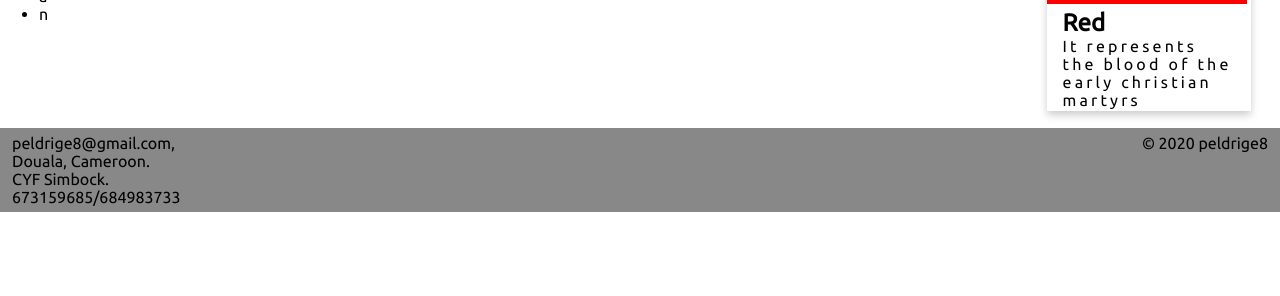
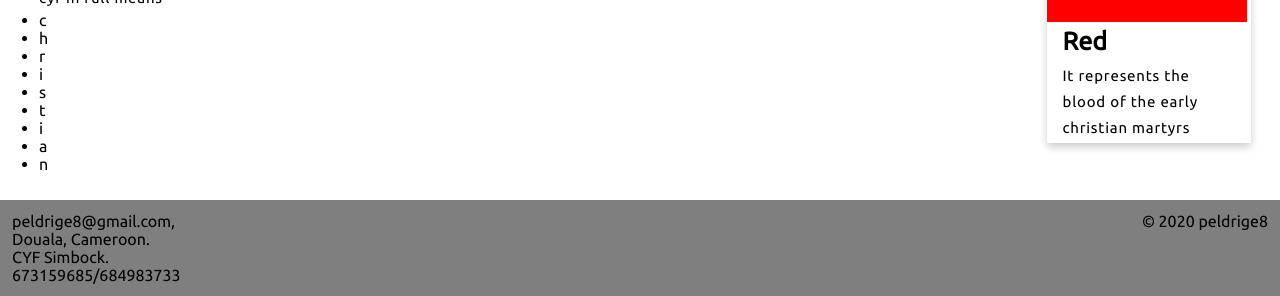
Before and after one commit to eldrige/CYF, a plain HTML site: page index.html in a window 1280 px wide. Shown: the part 1367-1663 px from the top of the page. Before the commit the page ends 1579 px from the top, so only its background shows below. Drawn offline with Linux system fonts and the light colour scheme; a web font is replaced by a local one.

Commit message:
improved the typography

```diff
--- a/index.html
+++ b/index.html
@@ -9,18 +9,13 @@
 </head>
 
 <body>
-   <style>
-       p {
-           letter-spacing: 0.2em;
-       }
-    </style>
     <header>
     <nav class="header">
         <div class="image">
             <img src="assets/images/chi-rho-labarum-christian-symbolism-symbol-png-clip-art.png" style="width:100px">
         </div>
         <div class="header-right">
-        <a href="Home" class="active">Home</a>
+        <a href="Home">Home</a>
         <a href="Gallery.html">Gallery</a>
         <a href="#maps">Maps</a>
         <a href="video.html">Video</a>
--- a/styles.css
+++ b/styles.css
@@ -31,7 +31,6 @@ nav a:hover {
 
 }
 nav a:active{
-
     color: white;
 }
 .header-right {
@@ -43,6 +42,9 @@ nav input[type=text] {
     margin-top: 6px;
     margin-right: 16px;
     font-size: 17px;
+}
+nav a:first-child{
+    margin-left: 0;
 }
 /*delimiting content*/
 .row {
@@ -76,14 +78,30 @@ aside {
  article {
      margin: 10px 10px 10px 10px;
  }
+ /* typography */
+  p{
+      font-size: 15px;
+      letter-spacing: 0.05rem;
+      line-height: 1.75;
+  }
+  h1{
+      margin-bottom: 7px;
+      font-size: 25px;
+  }
+
+
+
+
+ /* end typogrpahy */
  /* footer styling */
  footer {
-     background-color: rgba(128, 128, 128, 0.938);
+     background-color: rgba(0, 0, 0, 0.5);
      color:black;
-     padding: 6px 12px;
+     padding: 12px 12px;
      display: flex;
      justify-content: space-between;
  }
+ /* footer end */
 
 
 
```
